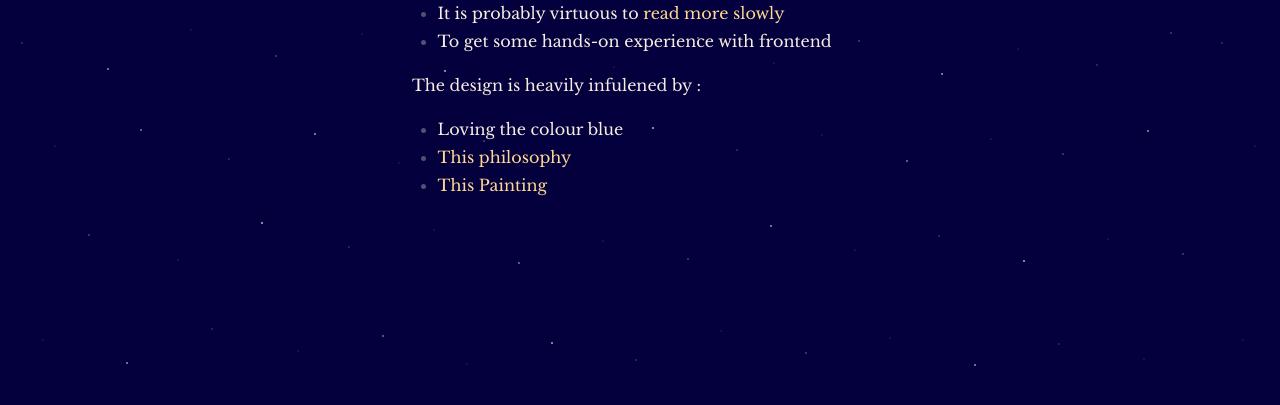
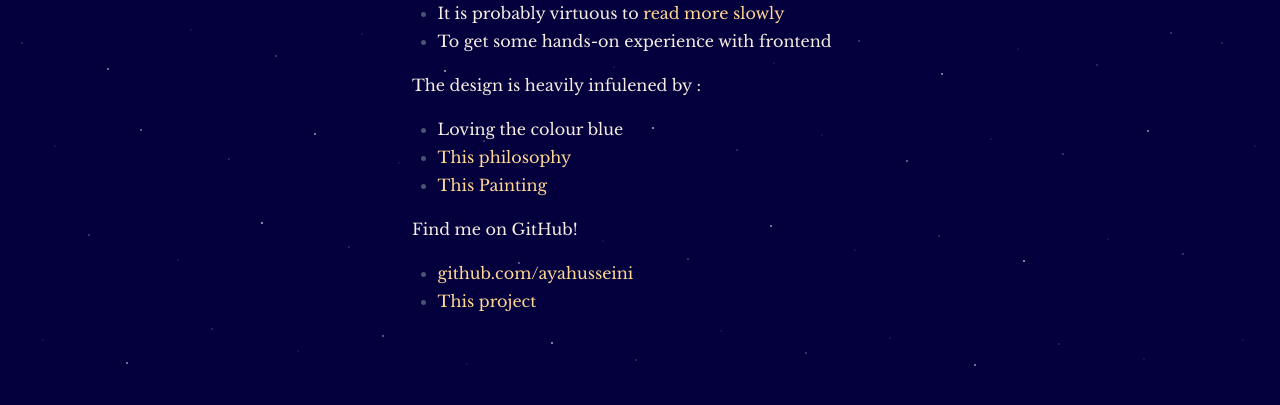
Before and after one commit to ayahusseini/book-reviews, a Python web app: template site/app/templates/about.html in a window 1280 px wide. Shown: the part 378-783 px from the top of the page. Run offline with Jinja, Linux system fonts and the light colour scheme; the template is opened without the code that fills it, so the values that code supplies are empty.

Commit message:
added information to the about page

```diff
--- a/site/app/templates/about.html
+++ b/site/app/templates/about.html
@@ -18,4 +18,11 @@
         <li> <a href="https://commons.wikimedia.org/wiki/File:Van_Gogh_-_Starry_Night_-_Google_Art_Project.jpg">This Painting</a></li>
    </ul>
 </p>
+<p>
+    Find me on GitHub!
+    <ul>
+        <li><a href="https://github.com/ayahusseini" target="_blank" rel="noopener noreferrer">github.com/ayahusseini</a></li>
+        <li><a href="https://github.com/ayahusseini/book-reviews" target="_blank" rel="noopener noreferrer">This project</a></li>
+    </ul>
+</p>
 {% endblock %}
```
